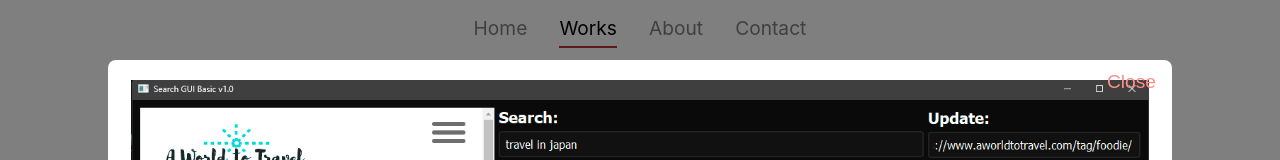
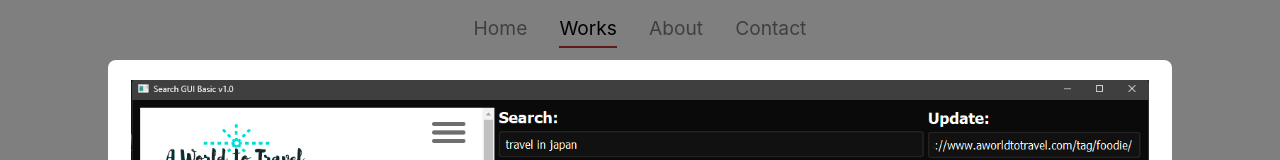
Before and after one commit to aingez/aingthawan, a React (Create React App) app: page /portfolio in a window 1280 px wide. Both pictures are taken after a click on the element 412 px from the left and 360 px from the top of the page. Shown: the top 160 px of the page. Built offline with nearby package versions, Linux system fonts and the light colour scheme.

Commit message:
Update Popup.js

```diff
--- a/src/components/Portfolio/Popup.js
+++ b/src/components/Portfolio/Popup.js
@@ -41,10 +41,18 @@ const CloseButton = styled.button`
   top: 10px; /* Add this line */
   right: 10px; /* Add this line */
   background-color: transparent;
-  color: #ff8f87;
+  color: transparent;
   border: none;
   font-size: 1.2rem;
+
   cursor: pointer;
+  @media (max-width: 768px) {
+    color: #ff8f87;
+  }
+
+  @media (max-width: 480px) {
+    color: #ff8f87;
+  }
 `;
 
 export const ImageContainer = styled.div`
```
